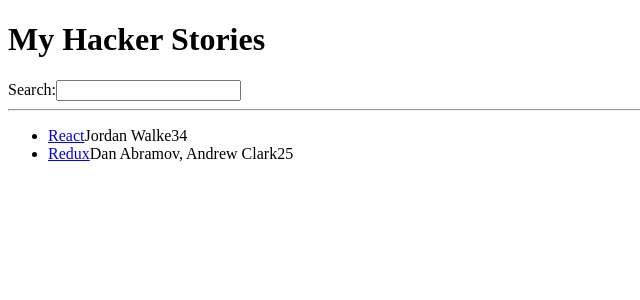
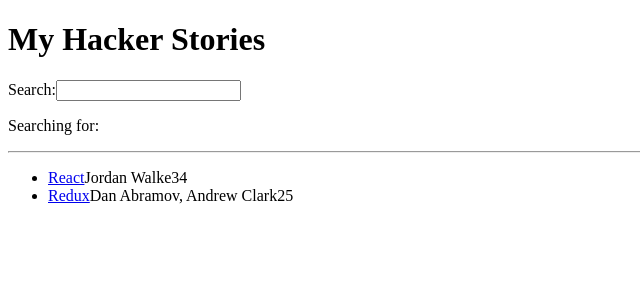
Before and after one commit to mazayastudio/react-projects, a React (Vite) app in the folder hacker-stories/: page / in a window 1280 px wide. Shown: the top 300 px of the page, without its empty margins (0-640 px from the left). Built offline with nearby package versions, Linux system fonts and the light colour scheme.

Commit message:
Implement search functionality in App component and refactor List rendering

```diff
--- a/hacker-stories/src/App.jsx
+++ b/hacker-stories/src/App.jsx
@@ -1,5 +1,4 @@
-import PropTypes from 'prop-types';
-import './App.css';
+import { useState } from 'react';
 
 const App = () => {
 	const stories = [
@@ -20,28 +19,30 @@
 			objectID: 1,
 		},
 	];
+
+	const [searchTerm, setSearchTerm] = useState('');
+
+	const handleSearch = (event) => setSearchTerm(event.target.value);
+	const handleChange = stories.filter((story) => story.title.toLowerCase().includes(searchTerm.toLowerCase()));
 	return (
 		<div>
 			<h1>My Hacker Stories</h1>
 
-			<Search />
+			<Search searchTerm={searchTerm} onSearch={handleSearch} />
 
 			<hr />
 
-			<List list={stories} />
+			<List list={handleChange} />
 		</div>
 	);
 };
 
-const Search = () => {
-	const handleChange = (event) => {
-		console.log(event.target.value);
-	};
-
+const Search = ({ searchTerm, onSearch }) => {
 	return (
 		<div>
 			<label htmlFor='search'>Search:</label>
-			<input type='text' id='search' onChange={handleChange} />
+			<input type='text' id='search' onChange={onSearch} value={searchTerm} />
+			<p>Searching for: {searchTerm}</p>
 		</div>
 	);
 };
@@ -49,16 +50,20 @@
 const List = ({ list }) => (
 	<ul>
 		{list.map((item) => (
-			<li key={item.objectID}>
-				<span>
-					<a href={item.url}>{item.title}</a>
-				</span>
-				<span>{item.author}</span>
-				<span>{item.num_comments}</span>
-				<span>{item.points}</span>
-			</li>
+			<Item key={item.objectID} item={item} />
 		))}
 	</ul>
 );
 
+const Item = ({ item: { title, url, author, num_comments, points } }) => (
+	<li>
+		<span>
+			<a href={url}>{title}</a>
+		</span>
+		<span>{author}</span>
+		<span>{num_comments}</span>
+		<span>{points}</span>
+	</li>
+);
+
 export default App;
```
